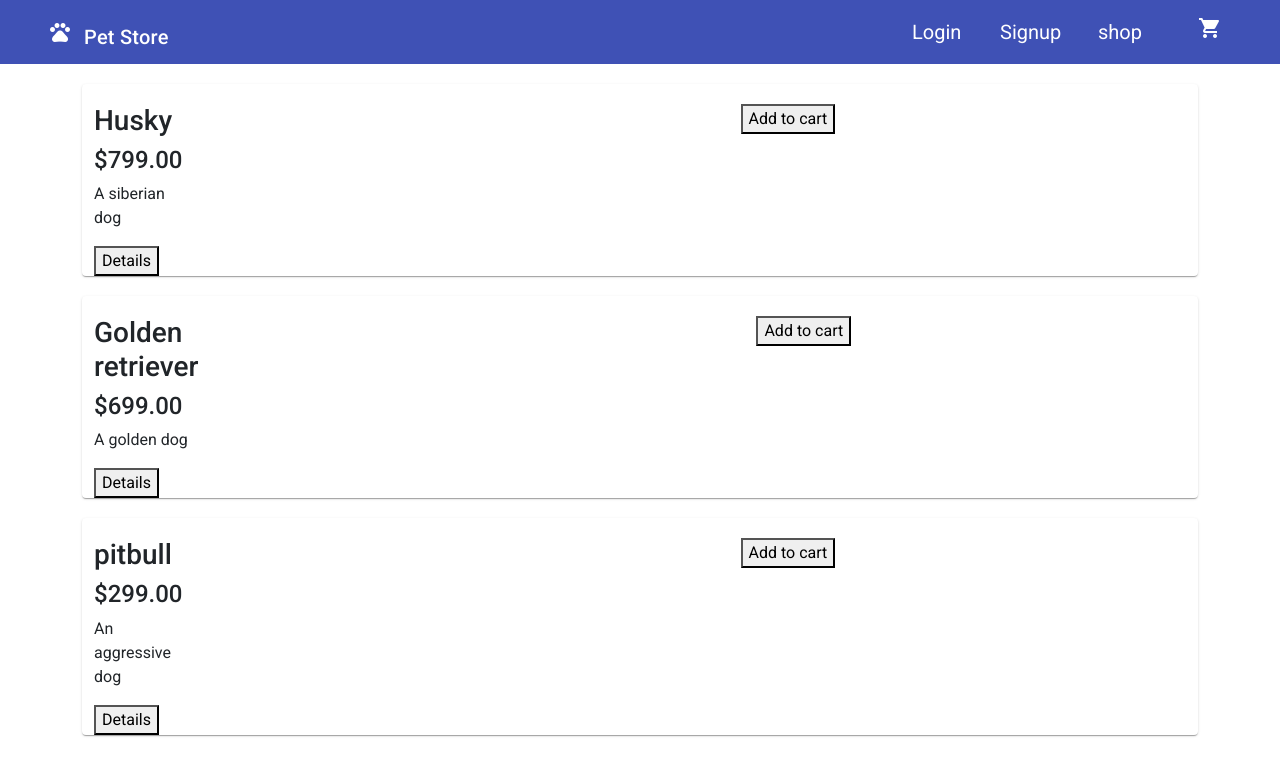
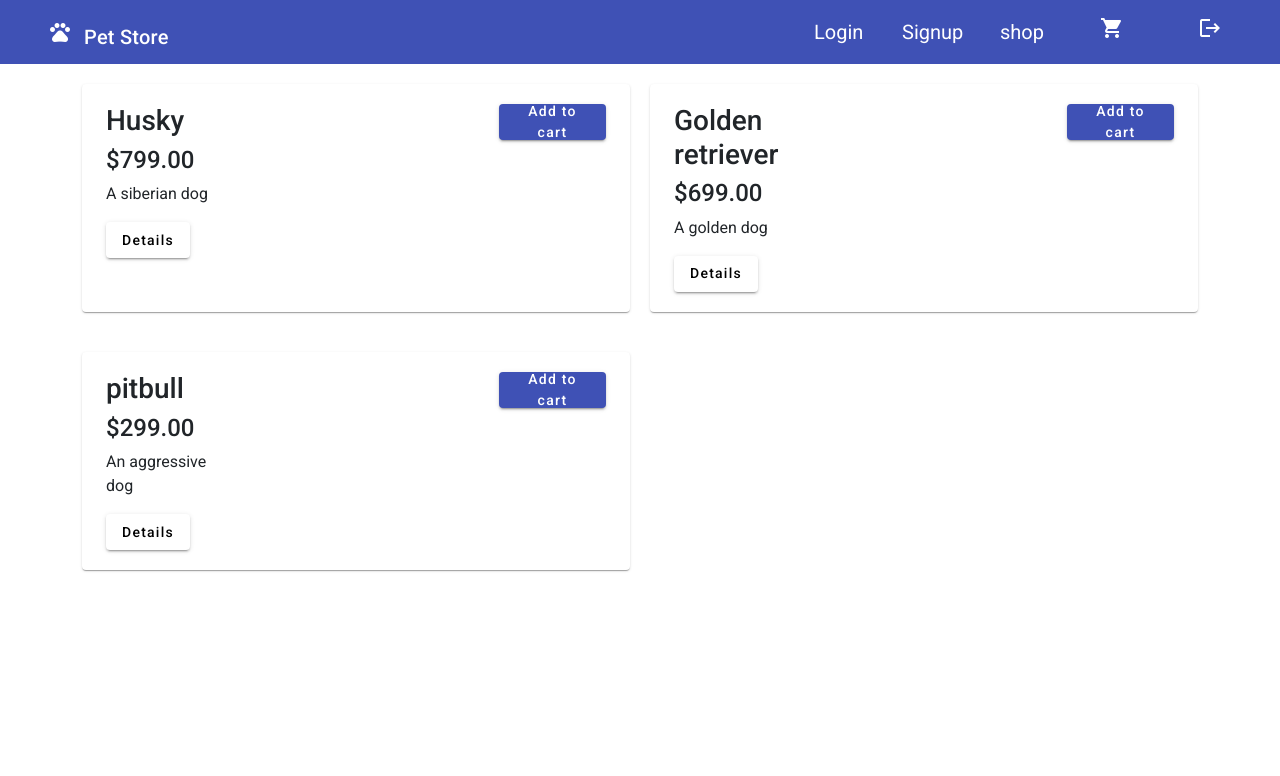
Before and after one commit to anujmani/PetshopFinal, an Angular app: page /shop in a window 1280 px wide. Shown: the top 776 px of the page. Built offline with nearby package versions, Linux system fonts and the light colour scheme.

Commit message:
Shop page Design

```diff
--- a/src/app/navbar/navbar.component.html
+++ b/src/app/navbar/navbar.component.html
@@ -26,6 +26,9 @@
     [routerLink]="'/cart'">
     <mat-icon>shopping_cart</mat-icon>
   </button>
-
+  <button mat-icon-button class="example-icon ml20 mr30 small-button"  aria-label="Example icon-button with share icon"
+    >
+    <mat-icon>logout</mat-icon>
+  </button>
 
 </mat-toolbar>
--- a/src/app/pages/shoppage/shoppage.component.css
+++ b/src/app/pages/shoppage/shoppage.component.css
@@ -1,3 +1,8 @@
 .button-margin{
     margin-left: 50%;
 }
+.grid-container {
+    display: grid;
+    grid-template-columns: repeat(auto-fill, minmax(500px, 2fr)); /* Adjust column width as needed */
+    grid-gap: 20px; /* Adjust the gap between grid items */
+  }
--- a/src/app/pages/shoppage/shoppage.component.html
+++ b/src/app/pages/shoppage/shoppage.component.html
@@ -1,15 +1,15 @@
-<div class="container">
-    <mat-card *ngFor="let pet of pet" class="mt20">
-        <div class="container mt20" style="display: flex;">
-                <div>
+<div class="container grid-container" >
+    <mat-card *ngFor="let pet of pet" class="mt20 " >
+        <div class="container mt20 mb20" style="display: flex;">
+                <div class="container">
                 <h3 >{{ pet.name }}</h3>
                 <h4>{{ pet.price | currency }}</h4>
                 <p>{{ pet.description }}</p>
 
-                <button [routerLink]="['/details',pet.id]">Details</button>
+                <button mat-raised-button [routerLink]="['/details',pet.id]">Details</button>
             </div>
-            <div class="container button-margin">
-                <button (click)="onAdd(pet)">
+            <div class="container button-margin text-center">
+                <button mat-raised-button color="primary" (click)="onAdd(pet)">
                     Add to cart
                 </button>
             </div>
```
